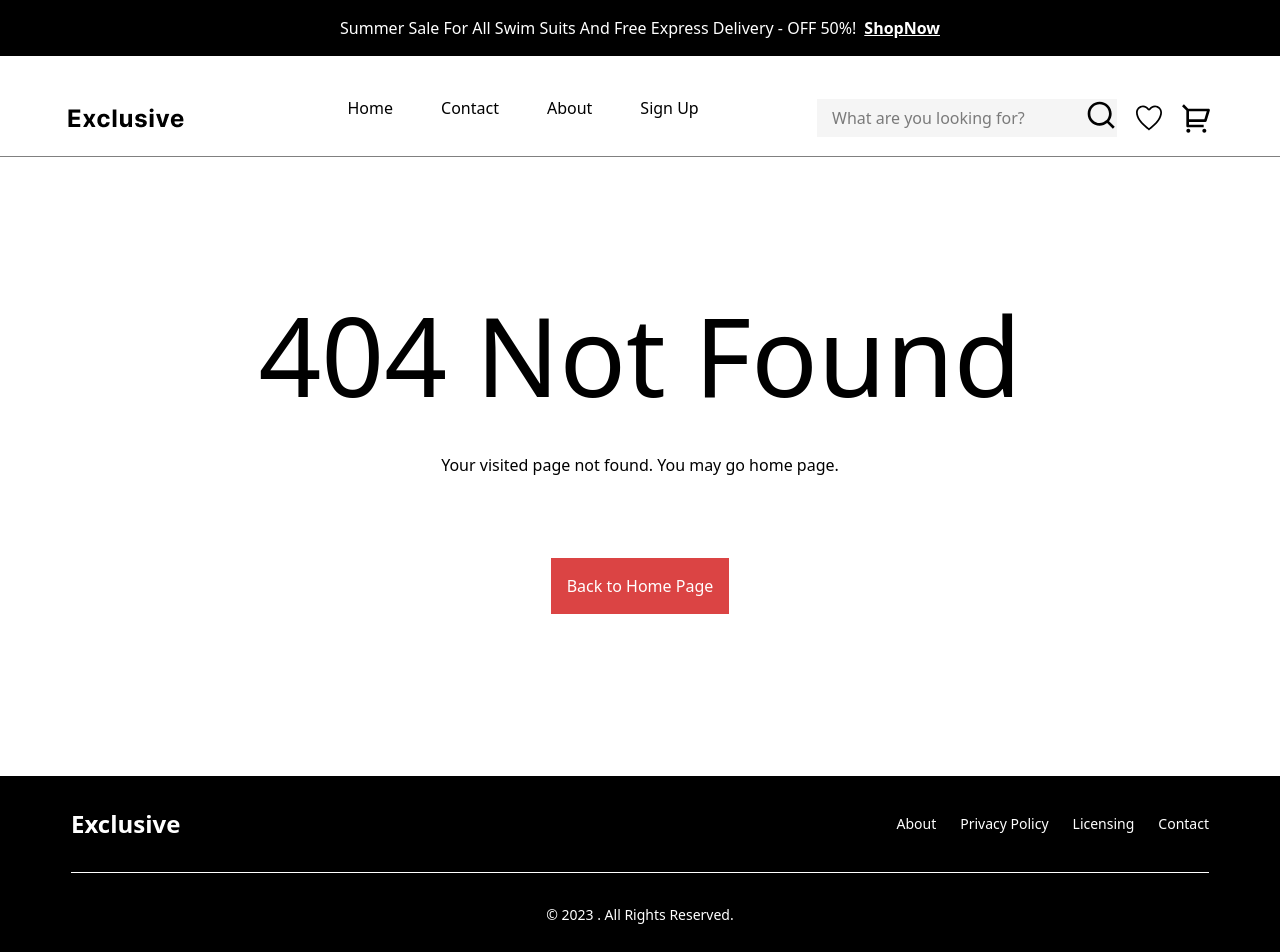
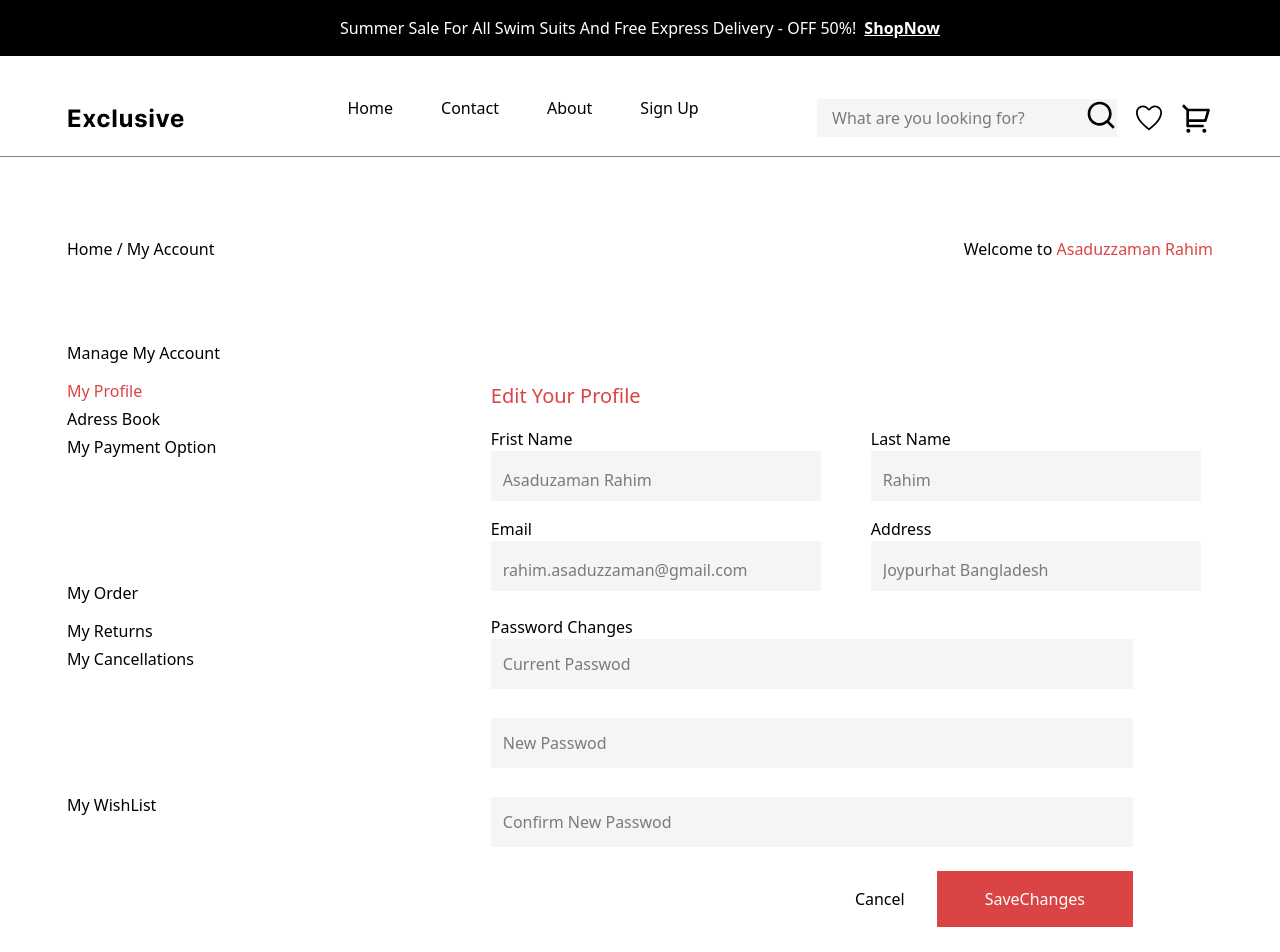
Before and after one commit to asaduzzaman-rahim/Ecommerce-Application-Development, a React (Vite) app: page /myaccount in a window 1280 px wide. Shown: the top 952 px of the page. Built offline with nearby package versions, Linux system fonts and the light colour scheme.

Commit message:
Update to all Section and add My Account Page

```diff
--- a/src/Component/Benar.jsx
+++ b/src/Component/Benar.jsx
@@ -34,7 +34,7 @@ const Benar = () => {
 
   return (
     <>
-      <Container className="!px-0">
+      <Container className="!px-0 pb-5 md:pb-0">
         <div className="h-[300px] sm:h-[450px] lg:h-[455px]">
           <Flex className="lg:justify-between relative">
             {/* ! Category Section Start now */}
--- a/src/Component/CategorySection.jsx
+++ b/src/Component/CategorySection.jsx
@@ -5,7 +5,7 @@ import { IoIosArrowForward } from "react-icons/io";
 const CategorySection = () => {
   return (
     <>
-      <div className="lg:border-r-3 lg:w-[280px]  w-full absolute px-4 top-42 left-0 sm:top-50 md:top-70  lg:static border-[#E5E5E5] ">
+      <div className="lg:border-r-3 lg:w-[280px]  w-full absolute  px-4 top-42 left-0 sm:top-50 md:top-70  lg:static border-[#E5E5E5] ">
         <ul className=" w-full text-[16px] py-10 lg:mr-5 text-xs lg:text-base lg:space-y-4 grid grid-cols-3  lg:grid-cols-1 gap-x-6 gap-y-1">
           <li className="flex justify-between items-center">
             Woman’s Fashion <IoIosArrowForward />
--- a/src/Component/Footer.jsx
+++ b/src/Component/Footer.jsx
@@ -1,4 +1,6 @@
 import React from "react";
+import { Link } from "react-router-dom";
+
 
 const Footer = () => {
   return (
@@ -6,17 +8,14 @@ const Footer = () => {
     <footer className="bg-neutral-primary-soft rounded-base shadow-xs border-t-2 mt-5 bg-black text-white ">
       <div className="w-full max-w-screen-xl mx-auto p-4 md:py-8">
         <div className="sm:flex sm:items-center sm:justify-between">
-      <a href="#" className="flex items-center mb-4 sm:mb-0 space-x-3 rtl:space-x-reverse">
+          <Link to={"/"} className="flex items-center mb-4 sm:mb-0 space-x-3 rtl:space-x-reverse">
             <span className="text-heading self-center text-2xl font-semibold whitespace-nowrap">
               Exclusive
             </span>
-      </a>
+          </Link>
           <ul className="flex flex-wrap items-center mb-6 text-sm font-medium text-body sm:mb-0">
-        <li>
-          <a href="#" className="hover:underline me-4 md:me-6">
-            About
-          </a>
-        </li>
+
+              <li> <Link  className="hover:underline me-4 md:me-6" to={"/about"}> About </Link> </li>
             <li>
               <a href="#" className="hover:underline me-4 md:me-6">
                 Privacy Policy
@@ -27,11 +26,7 @@ const Footer = () => {
                 Licensing
               </a>
             </li>
-        <li>
-          <a href="#" className="hover:underline">
-            Contact
-          </a>
-        </li>
+              <li> <Link className="hover:underline" to={"/contact"}>Contact</Link> </li>
           </ul>
         </div>
         <hr className="my-6 border-default sm:mx-auto lg:my-8" />
--- a/src/Component/OurStory.jsx
+++ b/src/Component/OurStory.jsx
@@ -7,7 +7,7 @@ import StoryImg from "../assets/OurStoryImg.png"
 const OurStory = () => {
   return (
     <>
-    <div className='py-[170px] '>
+    <div className='py-[50px] lg:py-[170px] '>
         <Container>
             <Flex className=" flex-wrap  justify-between md:justify-center lg:justify-between  gap-[75px] relative">
                 <div>
--- a/src/Page/CartSection.jsx
+++ b/src/Page/CartSection.jsx
@@ -13,7 +13,7 @@ const CartSection = () => {
     <>
       <div className='pb-[140px] '>
         <Container>
-            <div className='py-[80px] '>
+            <div className='py-[30px] md:py-[50px] lg:py-[80px] '>
                 <span>Home / Cart</span>
             </div>
             <div>
--- a/src/Page/Contact.jsx
+++ b/src/Page/Contact.jsx
@@ -49,7 +49,7 @@ const Contact = () => {
                     <input type="number" placeholder="Your Phone" className="bg-[#f5f5f5] h-[50px] w-full lg:w-[235px] pl-3"  required/>
                 </div>
                 <div className="py-[32px]">
-                  <input type="text" placeholder="Your Massage" className="bg-[#f5f5f5] h-[207px] w-full lg:w-[737px] pl-3 py-[32px] "/>
+                  <input type="text" placeholder="Your Massage" className="bg-[#f5f5f5] pb-[207px] w-full lg:w-[737px] pl-3 py-[10px] "/>
                 </div>
                 <Button className="inline-block px-[48px] ">Send Massage</Button>
               </form>
--- /dev/null
+++ b/src/Page/MyAccount.jsx
@@ -0,0 +1,90 @@
+import React from "react";
+import Container from "../Component/Container";
+import Grid from "../Component/Grid";
+import Flex from "../Component/Flex";
+import Button from "../Component/Button"
+
+const MyAccount = () => {
+  return (
+    <>
+      <div>
+        <Container>
+          <Flex className="justify-between pt-[40px] lg:pt-[80px]">
+            <span>Home / My Account</span>
+            <h5>
+              Welcome to{" "}
+              <span className="text-[#DB4444]">Asaduzzaman Rahim</span>
+            </h5>
+          </Flex>
+          <Flex className="flex-wrap !items-start justify-between  pt-[40px] lg:pt-[80px] mb-[140px]">
+            <div className="grid grid-cols-3 gap-x-[10px] lg:grid-cols-1 gap-[100px] justify-between w-full lg:!w-[30%] lg:h-[200px]">
+              <div>
+                <h5 className="lg:text-[16px] text-[15px] font-medium leading-[24px]">
+                  Manage My Account
+                </h5>
+                <ul className="pt-[16px] pb-[24px] space-y-[8px]">
+                  <li className="text-[#DB4444] leading-[20px]">My Profile</li>
+                  <li className=" leading-[20px]">Adress Book</li>
+                  <li className=" leading-[20px]">My Payment Option</li>
+                </ul>
+              </div>
+
+              <div>
+                <h5 className="lg:text-[16px] text-[15px] font-medium leading-[24px]">
+                  My Order
+                </h5>
+                <ul className="pt-[16px] pb-[24px] space-y-[8px]">
+                  <li className=" leading-[20px]">My Returns</li>
+                  <li className=" leading-[20px]">My Cancellations</li>
+                </ul>
+              </div>
+              <div>
+                <h5 className="lg:text-[16px] text-[15px] font-medium leading-[24px]">
+                  My WishList
+                </h5>
+              </div>
+            </div>
+
+            <div className="w-full lg:!w-[70%]  lg:py-[40px] lg:px-[80px] ">
+                <h4 className="text-[20px] text-[#DB4444] font-medium ">Edit Your Profile</h4>
+
+                <div className="flex justify-between lg:gap-x-[50px] items-center  pt-[16px]">
+                    <div>
+                        <label htmlFor="email">Frist Name</label> <br />
+                        <input type="text" placeholder="Asaduzaman Rahim" className="bg-[#f5f5f5] pt-[8px] h-[50px] w-full lg:w-[330px] pl-3"  required/>
+                    </div>
+                    <div>
+                        <label htmlFor="text">Last Name </label> <br />
+                        <input type="text" placeholder="Rahim" className="bg-[#f5f5f5] pt-[8px] h-[50px] w-full lg:w-[330px] pl-3"  required/>
+                    </div>
+                </div>
+                <div className="flex justify-between lg:gap-x-[50px] items-center  pt-[16px]">
+                    <div>
+                        <label htmlFor="email">Email</label> <br />
+                        <input type="text" placeholder="rahim.asaduzzaman@gmail.com" className="bg-[#f5f5f5] pt-[8px] h-[50px] w-full lg:w-[330px] pl-3"  required/>
+                    </div>
+                    <div>
+                        <label htmlFor="text">Address </label> <br />
+                        <input type="text" placeholder="Joypurhat Bangladesh" className="bg-[#f5f5f5] pt-[8px] h-[50px] w-full lg:w-[330px] pl-3" required/>
+                    </div>
+                </div>
+                <div className="py-[24px]">
+                    <label className="mt-[8px]" htmlFor="password">Password Changes</label>
+                    <input type="password" placeholder="Current Passwod" className="w-full  h-[50px] pl-3 bg-[#F5F5F5]"/>
+                    <input type="password" placeholder="New Passwod" className="w-full h-[50px] pl-3 my-[29px] bg-[#F5F5F5]"/>
+                    <input type="password" placeholder="Confirm New Passwod" className="w-full  h-[50px] pl-3 bg-[#F5F5F5]"/>
+                </div>
+                <div className="flex items-center justify-end gap-[32px] ">
+                    <p><a href="#">Cancel</a></p>
+                    <Button>SaveChanges</Button>
+                </div>
+
+            </div>
+          </Flex>
+        </Container>
+      </div>
+    </>
+  );
+};
+
+export default MyAccount;
--- a/src/main.jsx
+++ b/src/main.jsx
@@ -16,6 +16,7 @@ import Shop from "./Page/Shop.jsx";
 import SignIn from "./Page/SignIn.jsx"
 import ErrorPage from "./Page/ErrorPage.jsx"
 import CartSection from "./Page/CartSection.jsx";
+import MyAccount from "./Page/MyAccount.jsx";
 
 // *! React Redux
 // import { Provider } from 'react-redux'
@@ -59,6 +60,10 @@ let router = createBrowserRouter([
         Component: CartSection,
       },
       {
+        path: "myaccount",
+        Component: MyAccount,
+      },
+      {
         path: "*",
         Component: ErrorPage,
       },
```
Lines whose indentation alone changed are shown as unchanged.
